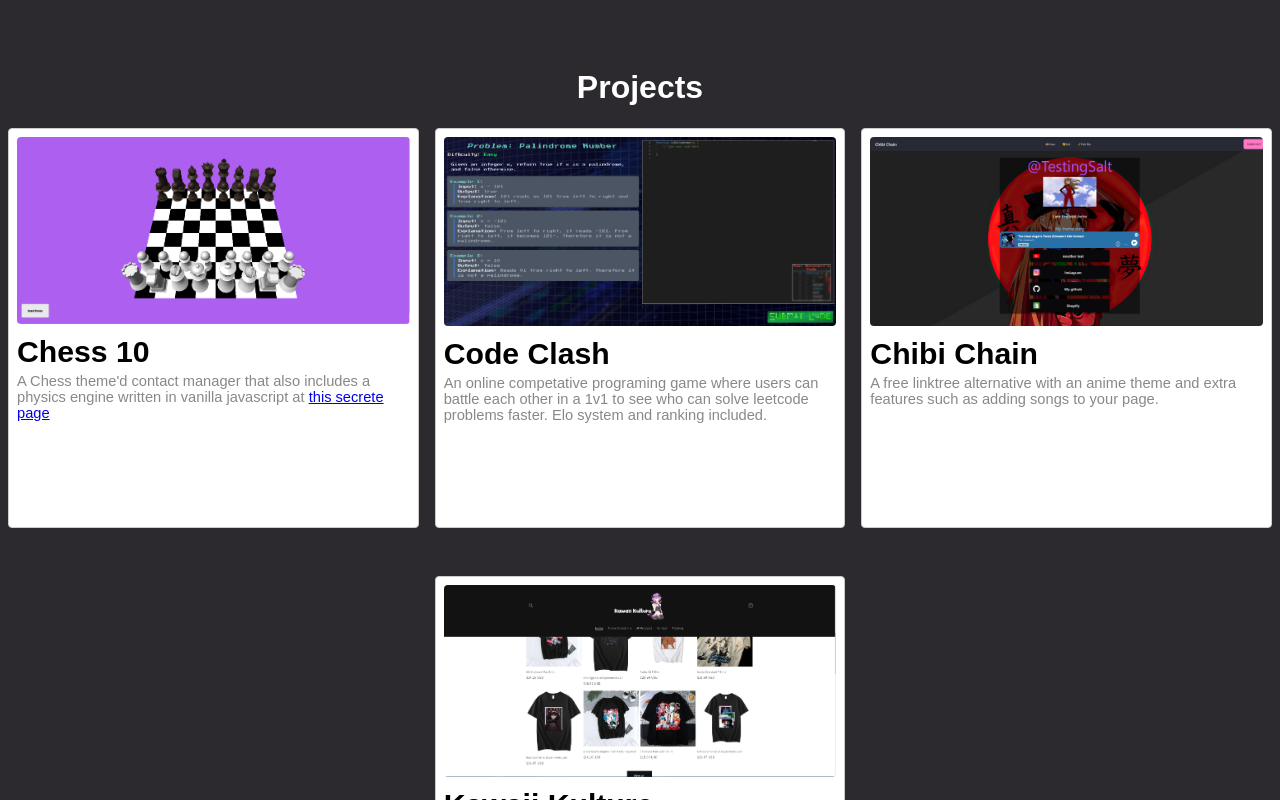
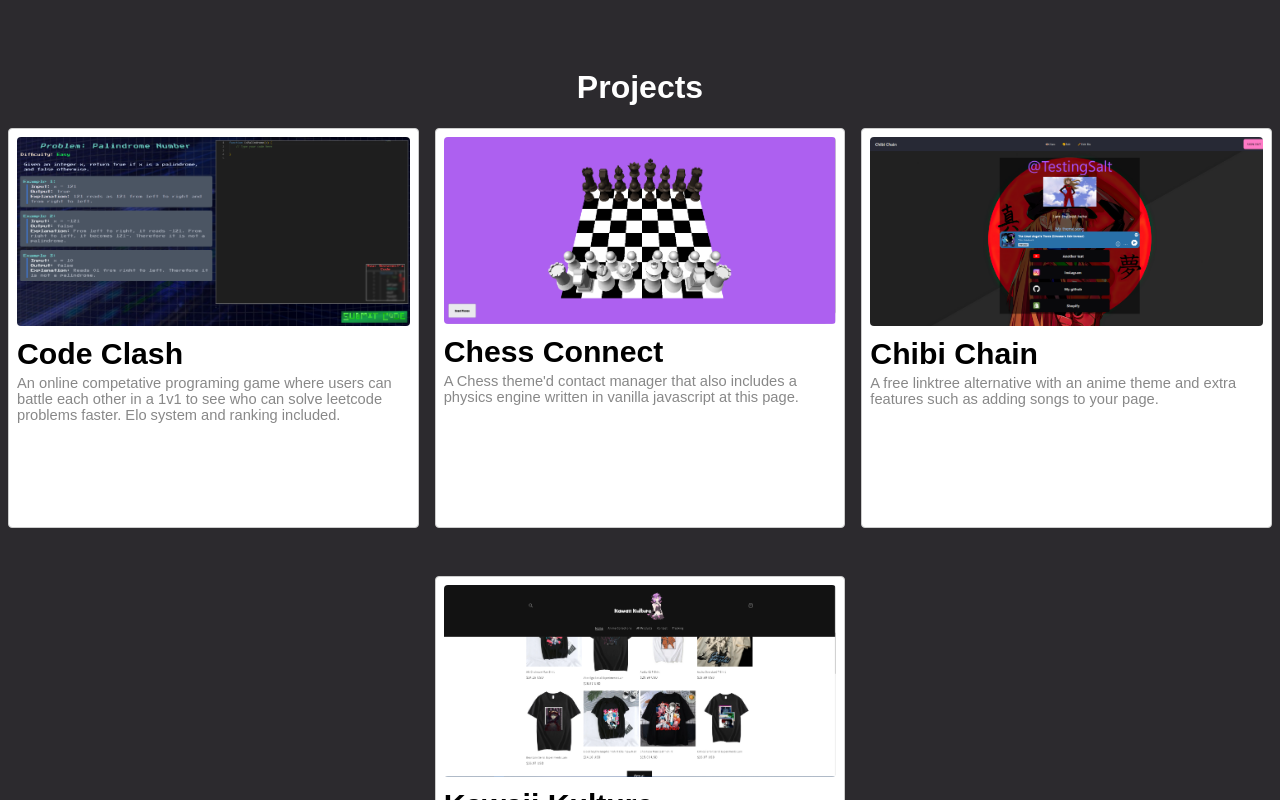
Before and after one commit to chrissolanilla/Portfolio, a SvelteKit app: page / in a window 1280 px wide. Shown: the part 760-1560 px from the top of the page. Built offline with nearby package versions, Linux system fonts and the light colour scheme.

Commit message:
fixed weird build bug

```diff
--- a/src/routes/+page.svelte
+++ b/src/routes/+page.svelte
@@ -24,25 +24,32 @@
 <div class="content">
     <h1 class="projects">Projects</h1>
     <div class="card-container">
-        <a href="https://chessconnect.xyz/" target="_blank" class="card">
-            <div class="thumbnail" style="--url: url('/thumbnails/chess10.png');">
-                <img src="chessconnect3d.PNG">
-            </div>
-            <div class="title">Chess 10</div>
-            <p class="desc">A Chess theme'd contact manager that also includes a physics engine written in vanilla javascript at <a target="_blank" href="https://chessconnect.xyz/threeD/test.html">this secrete page</a></p>
-        </a><a href="https://codeclash.app" target="_blank" class="card">
+
+
+        <a href="https://codeclash.app" target="_blank" class="card">
             <div class="thumbnail2" style="--url: url('/thumbnails/tanks.png');">
                 <img src="codeclashgame.PNG">
             </div>
             <div class="title">Code Clash</div>
             <p class="desc">An online competative programing game where users can battle each other in a 1v1 to see who can solve leetcode problems faster. Elo system and ranking included.</p>
-        </a><a href="https://chibichain.com" target="_blank" class="card">
+        </a>
+        <a href="https://chessconnect.xyz/threeD/test.html" target="_blank" class="card">
+            <div class="thumbnail" style="--url: url('/thumbnails/chess10.png');">
+                <img src="chessconnect3d.PNG">
+            </div>
+            <div class="title">Chess Connect</div>
+            <p class="desc">A Chess theme'd contact manager that also includes a physics engine written in vanilla javascript at this page.</p>
+        </a>
+
+        <a href="https://chibichain.com" target="_blank" class="card">
             <div class="thumbnail2" style="--url: url('/thumbnails/game-of-life.png');">
                 <img src="Chibichain.PNG">
             </div>
             <div class="title">Chibi Chain</div>
             <p class="desc">A free linktree alternative with an anime theme and extra features such as adding songs to your page.</p>
-        </a><a href="https://kawaiikulture.shop" target="_blank" class="card">
+        </a>
+
+        <a href="https://kawaiikulture.shop" target="_blank" class="card">
             <div class="thumbnail" style="--url: url('/thumbnails/softbody-tetris.png');">
                 <img src="kawaiikulture.PNG">
             </div>
```
